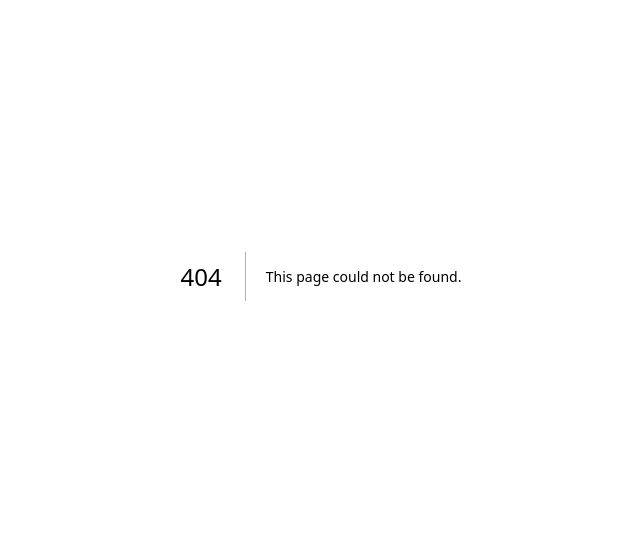
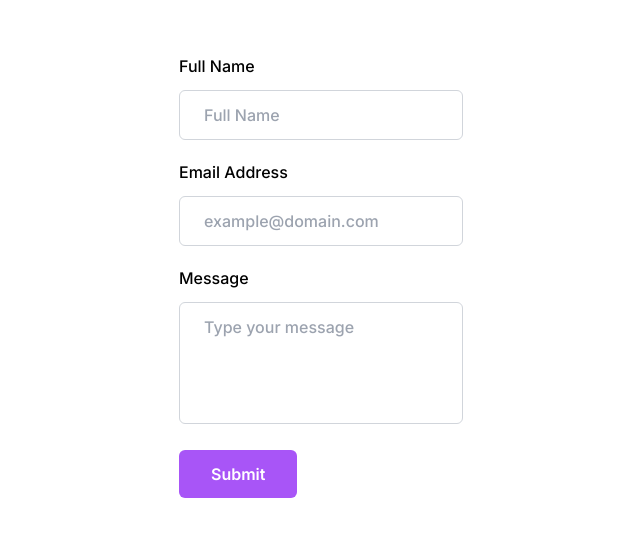
Before and after one commit to MigVarona/Estudio-web, a Next.js app: page /contact in a window 1280 px wide. Before the commit this address had no page. Shown: the part 124-660 px from the top of the page, without its empty margins (319-959 px from the left). Built offline with nearby package versions, Linux system fonts and the light colour scheme.

Commit message:
Contac react hook form

```diff
--- /dev/null
+++ b/src/app/api/email/route.jsx
@@ -0,0 +1,38 @@
+import nodemailer from 'nodemailer';
+
+export async function POST(request) {
+  const { email, name, message } = await request.json();
+
+  const transport = nodemailer.createTransport({
+    service: 'gmail',
+    auth: {
+      user: process.env.MY_EMAIL,
+      pass: process.env.MY_PASSWORD,
+    },
+  });
+
+  const mailOptions = {
+    from: process.env.MY_EMAIL,
+    to: process.env.MY_EMAIL,
+    subject: `Message from ${name} (${email})`,
+    text: message,
+  };
+
+  const sendMailPromise = () =>
+    new Promise((resolve, reject) => {
+      transport.sendMail(mailOptions, function (err) {
+        if (!err) {
+          resolve('Email sent');
+        } else {
+          reject(err.message);
+        }
+      });
+    });
+
+  try {
+    await sendMailPromise();
+    return new Response(JSON.stringify({ message: 'Email sent' }), { status: 200 });
+  } catch (err) {
+    return new Response(JSON.stringify({ error: err }), { status: 500 });
+  }
+}
--- /dev/null
+++ b/src/app/components/contact.jsx
@@ -0,0 +1,68 @@
+"use client"
+
+import React, { useState } from 'react';
+import { useForm } from 'react-hook-form';
+import { sendEmail } from '../../../../utils/send-email';
+
+const Contact = () => {
+  const { register, handleSubmit } = useForm();
+  const [isSubmitting, setIsSubmitting] = useState(false);
+
+  const onSubmit = async (data) => {
+    setIsSubmitting(true);
+    await sendEmail(data);
+    setIsSubmitting(false);
+  };
+
+  return (
+    <form onSubmit={handleSubmit(onSubmit)}>
+      <div className='mb-5'>
+        <label htmlFor='name' className='mb-3 block text-base font-medium text-black'>
+          Full Name
+        </label>
+        <input
+          type='text'
+          placeholder='Full Name'
+          className='w-full rounded-md border border-gray-300 bg-white py-3 px-6 text-base font-medium text-gray-700 outline-none focus:border-purple-500 focus:shadow-md'
+          {...register('name', { required: true })}
+          disabled={isSubmitting}
+        />
+      </div>
+      <div className='mb-5'>
+        <label htmlFor='email' className='mb-3 block text-base font-medium text-black'>
+          Email Address
+        </label>
+        <input
+          type='email'
+          placeholder='example@domain.com'
+          className='w-full rounded-md border border-gray-300 bg-white py-3 px-6 text-base font-medium text-gray-700 outline-none focus:border-purple-500 focus:shadow-md'
+          {...register('email', { required: true })}
+          disabled={isSubmitting}
+        />
+      </div>
+      <div className='mb-5'>
+        <label htmlFor='message' className='mb-3 block text-base font-medium text-black'>
+          Message
+        </label>
+        <textarea
+          rows={4}
+          placeholder='Type your message'
+          className='w-full resize-none rounded-md border border-gray-300 bg-white py-3 px-6 text-base font-medium text-gray-700 outline-none focus:border-purple-500 focus:shadow-md'
+          {...register('message', { required: true })}
+          disabled={isSubmitting}
+        ></textarea>
+      </div>
+      <div>
+        <button
+          className={`rounded-md bg-purple-500 py-3 px-8 text-base font-semibold text-white outline-none ${isSubmitting ? 'cursor-not-allowed opacity-50' : 'hover:shadow-form'}`}
+          type='submit'
+          disabled={isSubmitting}
+        >
+          {isSubmitting ? 'Submitting...' : 'Submit'}
+        </button>
+      </div>
+    </form>
+  );
+};
+
+export default Contact;
--- /dev/null
+++ b/src/app/contact/page.jsx
@@ -0,0 +1,10 @@
+import Contact from '@/app/components/contact';
+
+
+export default function Home() {
+  return (
+    <main className='flex min-h-screen flex-col items-center justify-center p-24 bg-white'>
+      <Contact />
+    </main>
+  );
+}
```
Also changed, not shown: package.json (+7 -1 lines), tsconfig.json (added, +34 -0 lines), 2 other files (tests, documents, lock files or other folders).
